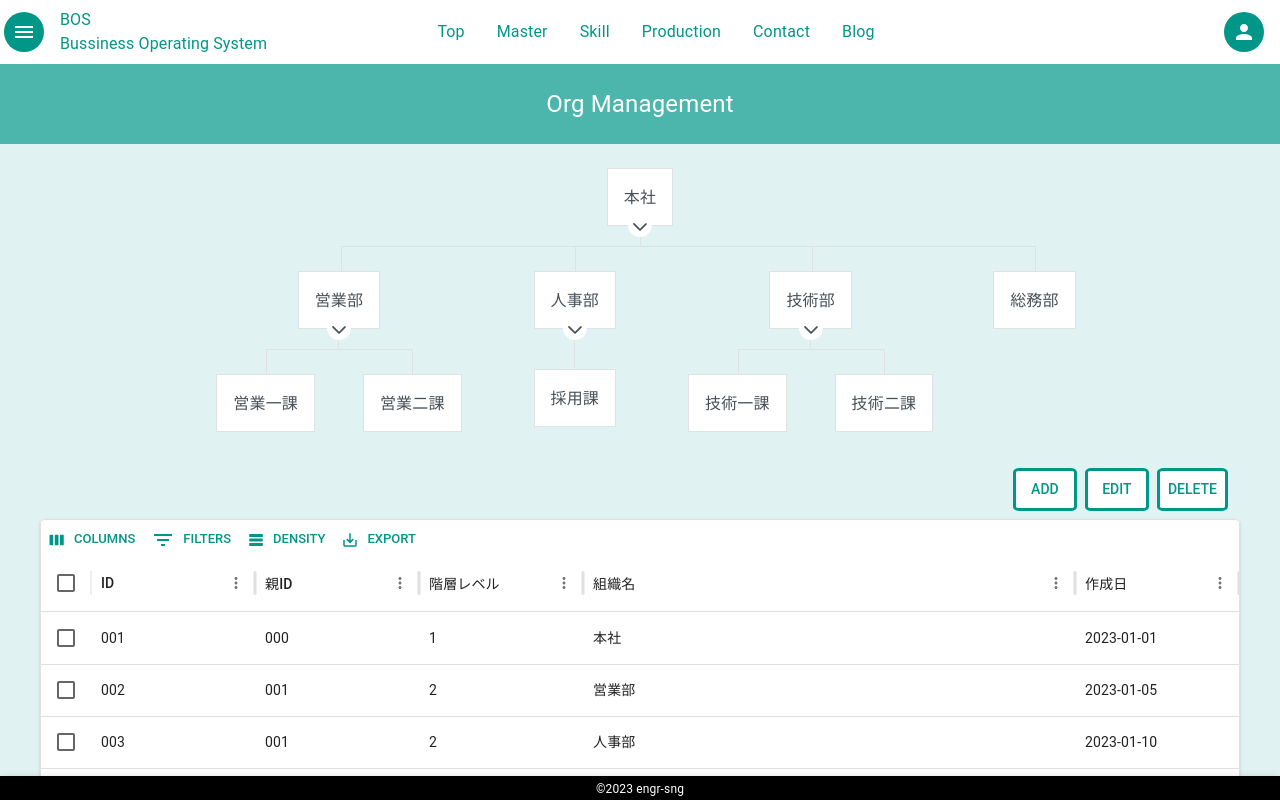
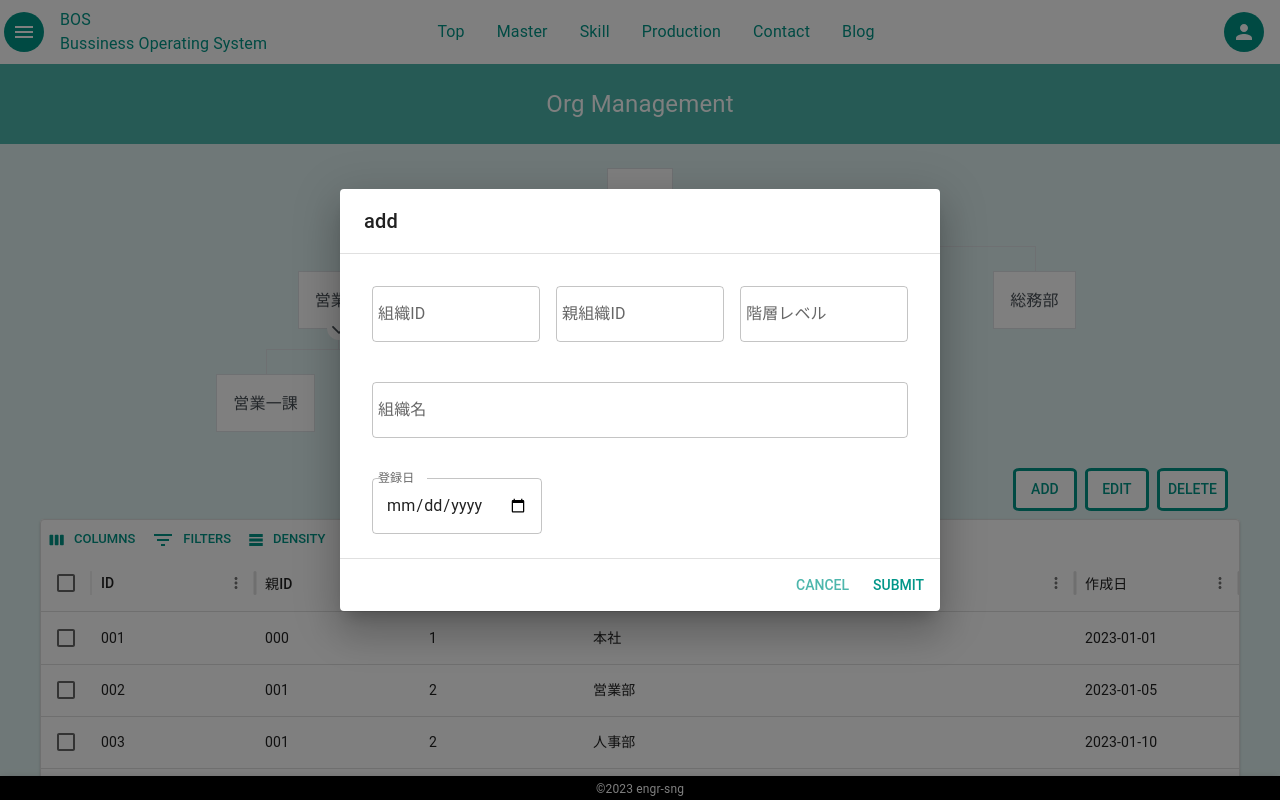
Before and after one commit to matsubarashoki/BOS, a React (Vite) app: page /master/orgManagement in a window 1280 px wide. Both pictures are taken after a click on the button "ADD". Shown: the top 800 px of the page. Built offline with nearby package versions, Linux system fonts and the light colour scheme.

Commit message:
org form add

```diff
--- a/src/components/Master/OrgManagement/OrgForm.tsx
+++ b/src/components/Master/OrgManagement/OrgForm.tsx
@@ -0,0 +1,111 @@
+import { Control, Controller, FieldErrors } from "react-hook-form";
+import { OrgFormSchema } from "../../../utils/zodSchema/orgForm";
+
+import { TextField } from "@mui/material";
+import Grid from "@mui/material/Grid2";
+
+interface OrgFormProps {
+  control: Control<OrgFormSchema>;
+  errors: FieldErrors<OrgFormSchema>;
+}
+
+export const OrgForm: React.FC<OrgFormProps> = ({ control, errors }) => (
+  <Grid container spacing={2}>
+    <Grid size={12} sx={{ display: "flex" }}>
+      <Controller
+        name="orgId"
+        control={control}
+        render={({ field }) => {
+          return (
+            <TextField
+              {...field}
+              label="組織ID"
+              type="text"
+              fullWidth
+              error={!!errors.orgId}
+              helperText={errors.orgId?.message}
+              margin="normal"
+              sx={{ paddingX: 1 }}
+            />
+          );
+        }}
+      />
+      <Controller
+        name="parentId"
+        control={control}
+        render={({ field }) => {
+          return (
+            <TextField
+              {...field}
+              label="親組織ID"
+              type="text"
+              fullWidth
+              error={!!errors.parentId}
+              helperText={errors.parentId?.message}
+              margin="normal"
+              sx={{ paddingX: 1 }}
+            />
+          );
+        }}
+      />
+      <Controller
+        name="level"
+        control={control}
+        render={({ field }) => {
+          return (
+            <TextField
+              {...field}
+              label="階層レベル"
+              type="text"
+              fullWidth
+              error={!!errors.level}
+              helperText={errors.level?.message}
+              margin="normal"
+              sx={{ paddingX: 1 }}
+            />
+          );
+        }}
+      />
+    </Grid>
+    <Grid size={12} sx={{ display: "flex" }}>
+      <Controller
+        name="Name"
+        control={control}
+        render={({ field }) => {
+          return (
+            <TextField
+              {...field}
+              label="組織名"
+              type="text"
+              fullWidth
+              error={!!errors.Name}
+              helperText={errors.Name?.message}
+              margin="normal"
+              sx={{ paddingX: 1 }}
+            />
+          );
+        }}
+      />
+    </Grid>
+    <Grid size={12} sx={{ display: "flex" }}>
+      <Controller
+        name="createBy"
+        control={control}
+        render={({ field }) => {
+          return (
+            <TextField
+              {...field}
+              label="登録日"
+              type="date"
+              error={!!errors.createBy}
+              helperText={errors.createBy?.message}
+              InputLabelProps={{ shrink: true }}
+              margin="normal"
+              sx={{ paddingX: 1 }}
+            />
+          );
+        }}
+      />
+    </Grid>
+  </Grid>
+);
--- a/src/components/Master/OrgManagement/OrgManagement.tsx
+++ b/src/components/Master/OrgManagement/OrgManagement.tsx
@@ -8,11 +8,13 @@ import "primereact/resources/themes/saga-blue/theme.css";
 import { useEffect, useState } from "react";
 import { SubmitHandler, useForm } from "react-hook-form";
 import { convertToOrgChartData } from "../../../utils/func/convertToOrgChartData";
+import { orgDefoValue } from "../../../utils/initialValues/initialValues";
 import { orgChartMockData } from "../../../utils/mock/orgChartMockData";
 import { orgRows } from "../../../utils/mock/Orgs";
 import { OrgChartNode, OrgRow } from "../../../utils/type/type";
 import { OrgFormSchema, orgFormSchema } from "../../../utils/zodSchema/orgForm";
 import DialogModule from "../../Dialog";
+import { OrgForm } from "./OrgForm";
 import { orgColumns } from "./OrgGridColDef";
 import "./OrgMaster.css";
 
@@ -29,10 +31,10 @@ export default function OrgManagement() {
   const [snackBarMessage, setSnackBarMessage] = useState("");
   const [selectedRows, setSelectedRows] = useState<OrgRow[]>([]);
   useEffect(() => {
-    const newOrgChartData = convertToOrgChartData(orgRows);
+    const newOrgChartData = convertToOrgChartData(orgs);
     console.log(newOrgChartData);
     setOrgChartData(newOrgChartData);
-  }, []);
+  }, [orgs]);
 
   const {
     control,
@@ -41,7 +43,7 @@ export default function OrgManagement() {
     reset,
     setValue,
   } = useForm<OrgFormSchema>({
-    defaultValues: orgRows,
+    defaultValues: orgDefoValue,
     resolver: zodResolver(orgFormSchema),
   });
 
@@ -73,20 +75,11 @@ export default function OrgManagement() {
   const handleEdit = () => {
     if (selectedRows.length === 1) {
       const row = selectedRows[0];
-      // setValue("userId", row.userId);
-      // setValue("lastName", row.lastName);
-      // setValue("firstName", row.firstName);
-      // setValue("lastNameKane", row.lastNameKane);
-      // setValue("firstNameKana", row.firstNameKana);
-      // setValue("romanName", row.romanName);
-      // setValue("dateOfBirth", row.dateOfBirth);
-      // setValue("age", row.age);
-      // setValue("dateOfEmployment", row.dateOfEmployment);
-      // setValue("email", row.email);
-      // setValue("phone", row.phone);
-      // setValue("department", row.department);
-      // setValue("position", row.position);
-      // setValue("nearestStation", row.nearestStation);
+      setValue("orgId", row.orgId);
+      setValue("parentId", row.parentId);
+      setValue("level", row.level);
+      setValue("Name", row.Name);
+      setValue("createBy", row.createBy);
       handleOpen("Edit");
     } else if (selectedRows.length === 0) {
       setSnackBarOpen(true);
@@ -98,14 +91,14 @@ export default function OrgManagement() {
   };
 
   const onSubmit: SubmitHandler<OrgFormSchema> = async (data) => {
-    // // フォームデータを送信する処理をここに追加(まだモックに追加のみ)
-    // const maxId = testUsers.reduce((max, user) => {
-    //   const userId = user.userId ? Number(user.userId) : 0; // nullチェックを含めて変換
-    //   return userId > max ? userId : max;
-    // }, 0);
-    // const newUser: userType = { ...data, userId: String(maxId + 1) };
-    // setUsers((prevState) => [...prevState, newUser]);
-    // reset();
+    // フォームデータを送信する処理をここに追加(まだモックに追加のみ)
+    const maxId = orgs.reduce((max, org) => {
+      const id = org.id ? Number(org.id) : 0; // nullチェックを含めて変換
+      return id > max ? id : max;
+    }, 0);
+    const newOrg: OrgRow = { ...data, id: maxId + 1 };
+    setOrgs((prevState) => [...prevState, newOrg]);
+    reset();
     handleClose();
   };
 
@@ -155,6 +148,7 @@ export default function OrgManagement() {
                 border: "solid",
                 marginX: 0.5,
               }}
+              onClick={() => handleOpen("add")}
             >
               Add
             </Button>
@@ -165,6 +159,7 @@ export default function OrgManagement() {
                 border: "solid",
                 marginX: 0.5,
               }}
+              onClick={() => handleOpen("Edit")}
             >
               Edit
             </Button>
@@ -175,6 +170,14 @@ export default function OrgManagement() {
                 border: "solid",
                 marginX: 0.5,
               }}
+              onClick={() => {
+                if (selectedRows.length !== 0) {
+                  setDeleteDialogpen(true);
+                } else {
+                  setSnackBarOpen(true);
+                  setSnackBarMessage("Userが選択されていません");
+                }
+              }}
             >
               Delete
             </Button>
@@ -182,13 +185,13 @@ export default function OrgManagement() {
 
           <Paper sx={{ height: 500, width: "100%", bgcolor: "#fff" }}>
             <DataGrid
-              rows={orgRows}
+              rows={orgs}
               columns={orgColumns}
               initialState={{ pagination: { paginationModel } }}
               pageSizeOptions={[5, 10]}
               checkboxSelection
               getRowId={(row) => row.orgId}
-              // onRowSelectionModelChange={handleSelectionChange}
+              onRowSelectionModelChange={handleSelectionChange}
               slots={{ toolbar: GridToolbar }}
             />
           </Paper>
@@ -201,8 +204,7 @@ export default function OrgManagement() {
           title={dialogTitle}
           onSubmit={handleSubmit(onSubmit)}
         >
-          test
-          {/* <UserForm control={control} errors={errors} /> */}
+          <OrgForm control={control} errors={errors} />
         </DialogModule>
         {/* Delete ダイアログ */}
         <DialogModule
--- a/src/utils/initialValues/initialValues.ts
+++ b/src/utils/initialValues/initialValues.ts
@@ -1,3 +1,4 @@
+import { OrgFormSchema } from "../zodSchema/orgForm";
 import { UserFormSchema } from "../zodSchema/userForm";
 
 export const userDefoValue: UserFormSchema = {
@@ -17,4 +18,11 @@ export const userDefoValue: UserFormSchema = {
   nearestStation: "",
 };
 
-export const orgDefoValue: OrgFormSchema ={}
+export const orgDefoValue: OrgFormSchema = {
+  id: 0,
+  orgId: "",
+  parentId: "",
+  level: "",
+  Name: "",
+  createBy: "",
+};
--- a/src/utils/type/type.ts
+++ b/src/utils/type/type.ts
@@ -30,7 +30,7 @@ export interface OrgRow {
   id: number;
   orgId: string;
   parentId: string;
-  level: number;
+  level: string;
   Name: string;
   createBy: string;
 }
```
